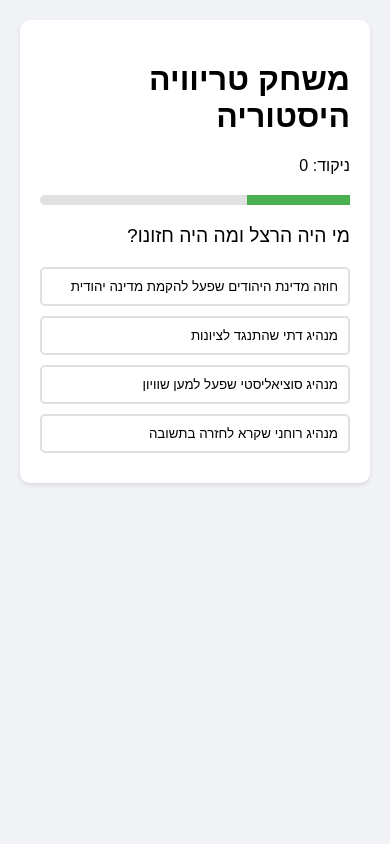
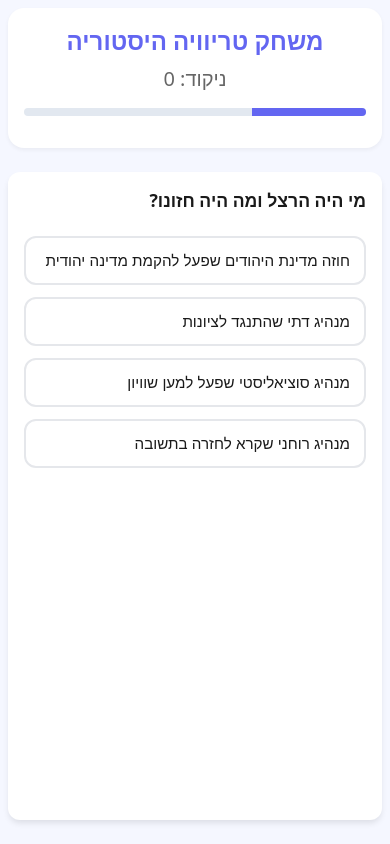
Before and after one commit to nitzano707/history_game, a plain HTML site: page index.html in a window 390 px wide. Both pictures are taken after a click on the button "התחל משחק". Drawn offline with Linux system fonts and the light colour scheme.

Commit message:
Update index.html

```diff
--- a/index.html
+++ b/index.html
@@ -2,69 +2,220 @@
 <html dir="rtl">
 <head>
     <meta charset="UTF-8">
-    <title>משחק טריוויה</title>
+    <meta name="viewport" content="width=device-width, initial-scale=1.0">
+    <title>משחק טריוויה היסטוריה</title>
     <style>
+        :root {
+            --primary-color: #6366f1;
+            --background-color: #f5f7ff;
+            --success-color: #22c55e;
+            --error-color: #ef4444;
+        }
+
+        * {
+            margin: 0;
+            padding: 0;
+            box-sizing: border-box;
+        }
+
         body {
-            font-family: Arial, sans-serif;
-            max-width: 800px;
+            font-family: system-ui, -apple-system, sans-serif;
+            background: var(--background-color);
+            min-height: 100vh;
+            display: flex;
+            flex-direction: column;
+        }
+
+        .container {
+            max-width: 600px;
+            width: 100%;
             margin: 0 auto;
-            padding: 20px;
-            background: #f0f2f5;
+            padding: 1rem;
+            flex-grow: 1;
+            display: flex;
+            flex-direction: column;
         }
-        .container {
+
+        .card {
             background: white;
-            padding: 20px;
-            border-radius: 10px;
-            box-shadow: 0 2px 4px rgba(0,0,0,0.1);
+            border-radius: 1rem;
+            box-shadow: 0 4px 6px -1px rgba(0, 0, 0, 0.1);
+            padding: 1.5rem;
+            margin-bottom: 1rem;
+            flex-grow: 1;
         }
-        .question {
-            font-size: 1.2em;
-            margin-bottom: 20px;
+
+        .header {
+            text-align: center;
+            margin-bottom: 1.5rem;
+            padding: 1rem;
+            background: white;
+            border-radius: 1rem;
+            box-shadow: 0 2px 4px rgba(0, 0, 0, 0.05);
         }
-        button {
-            display: block;
-            width: 100%;
-            padding: 10px;
-            margin: 10px 0;
-            border: 2px solid #e0e0e0;
-            border-radius: 5px;
-            background: white;
-            cursor: pointer;
-            text-align: right;
+
+        h1 {
+            color: var(--primary-color);
+            font-size: 1.5rem;
+            margin-bottom: 0.5rem;
         }
-        button.correct { background: #d4edda; }
-        button.wrong { background: #f8d7da; }
-        .feedback {
-            margin: 20px 0;
-            padding: 10px;
-            border-radius: 5px;
-            display: none;
+
+        .score {
+            font-size: 1.25rem;
+            color: #666;
+            font-weight: 500;
         }
-        .progress {
-            height: 10px;
-            background: #e0e0e0;
-            border-radius: 5px;
-            margin: 20px 0;
+
+        .progress-container {
+            background: #e2e8f0;
+            border-radius: 9999px;
+            height: 0.5rem;
+            margin: 1rem 0;
+            overflow: hidden;
         }
+
         .progress-bar {
             height: 100%;
-            background: #4CAF50;
+            background: var(--primary-color);
             width: 0;
-            transition: width 0.3s;
+            transition: width 0.3s ease;
+        }
+
+        .question {
+            font-size: 1.2rem;
+            font-weight: 600;
+            margin-bottom: 1.5rem;
+            color: #1a1a1a;
+        }
+
+        .answers {
+            display: grid;
+            gap: 0.75rem;
+        }
+
+        .answer-button {
+            padding: 1rem;
+            border: 2px solid #e5e7eb;
+            border-radius: 0.75rem;
+            background: white;
+            color: #1a1a1a;
+            font-size: 1rem;
+            cursor: pointer;
+            transition: all 0.2s;
+            text-align: right;
+            display: flex;
+            align-items: center;
+        }
+
+        .answer-button:hover:not([disabled]) {
+            border-color: var(--primary-color);
+            background: #f8fafc;
+        }
+
+        .answer-button.correct {
+            border-color: var(--success-color);
+            background: #f0fdf4;
+        }
+
+        .answer-button.wrong {
+            border-color: var(--error-color);
+            background: #fef2f2;
+        }
+
+        .feedback {
+            margin-top: 1rem;
+            padding: 1rem;
+            border-radius: 0.75rem;
+            display: none;
+            animation: fadeIn 0.3s ease-in;
+        }
+
+        .feedback.correct {
+            background: #f0fdf4;
+            color: #166534;
+            border: 1px solid #bbf7d0;
+        }
+
+        .feedback.wrong {
+            background: #fef2f2;
+            color: #991b1b;
+            border: 1px solid #fecaca;
+        }
+
+        .start-button, .next-button {
+            background: var(--primary-color);
+            color: white;
+            border: none;
+            padding: 1rem 2rem;
+            border-radius: 0.75rem;
+            font-size: 1.1rem;
+            font-weight: 500;
+            cursor: pointer;
+            transition: background-color 0.2s;
+            width: 100%;
+            margin-top: 1rem;
+        }
+
+        .start-button:hover, .next-button:hover {
+            background: #4f46e5;
+        }
+
+        .game-over {
+            text-align: center;
+        }
+
+        .game-over h2 {
+            color: var(--primary-color);
+            margin-bottom: 1rem;
+        }
+
+        .game-over p {
+            font-size: 1.1rem;
+            margin-bottom: 1.5rem;
+            color: #666;
+        }
+
+        @keyframes fadeIn {
+            from { opacity: 0; }
+            to { opacity: 1; }
+        }
+
+        @media (max-width: 640px) {
+            .container {
+                padding: 0.5rem;
+            }
+
+            .card {
+                padding: 1rem;
+                border-radius: 0.75rem;
+            }
+
+            .question {
+                font-size: 1.1rem;
+            }
+
+            .answer-button {
+                padding: 0.875rem;
+                font-size: 0.95rem;
+            }
         }
     </style>
 </head>
 <body>
     <div class="container">
+        <div class="header">
             <h1>משחק טריוויה היסטוריה</h1>
-        <div id="score">ניקוד: 0</div>
-        <div class="progress">
+            <div id="score" class="score">ניקוד: 0</div>
+            <div class="progress-container">
                 <div id="progress-bar" class="progress-bar"></div>
             </div>
+        </div>
+        <div class="card">
             <div id="game">
-            <button id="start-btn" onclick="initGame()">התחל משחק</button>
+                <button id="start-btn" class="start-button" onclick="initGame()">התחל משחק</button>
             </div>
             <div id="feedback" class="feedback"></div>
+        </div>
     </div>
 
     <script>
@@ -92,8 +243,10 @@
 
     function updateProgress() {
         const progressBar = document.getElementById('progress-bar');
-        const width = ((currentQuestionIndex + 1) / currentQuestions.length) * 100;
-        progressBar.style.width = width + '%';
+        const width = currentQuestions.length > 0
+            ? ((currentQuestionIndex + 1) / currentQuestions.length) * 100
+            : 0;
+        progressBar.style.width = `${width}%`;
     }
 
     function showQuestion() {
@@ -102,9 +255,13 @@
 
         gameDiv.innerHTML = `
             <div class="question">${question.question}</div>
-            ${question.answers.map((answer, index) =>
-                `<button onclick="checkAnswer(${index})">${answer}</button>`
-            ).join('')}
+            <div class="answers">
+                ${question.answers.map((answer, index) => `
+                    <button class="answer-button" onclick="checkAnswer(${index})">
+                        ${answer}
+                    </button>
+                `).join('')}
+            </div>
         `;
 
         updateProgress();
@@ -112,7 +269,7 @@
 
     function checkAnswer(selectedIndex) {
         const question = currentQuestions[currentQuestionIndex];
-        const buttons = document.querySelectorAll('button');
+        const buttons = document.querySelectorAll('.answer-button');
         const feedback = document.getElementById('feedback');
 
         buttons.forEach(btn => btn.disabled = true);
@@ -126,6 +283,7 @@
         document.getElementById('score').textContent = `ניקוד: ${score}`;
 
         feedback.textContent = question.explanation;
+        feedback.className = `feedback ${isCorrect ? 'correct' : 'wrong'}`;
         feedback.style.display = 'block';
 
         setTimeout(() => {
@@ -143,16 +301,20 @@
     function endGame() {
         const gameDiv = document.getElementById('game');
         gameDiv.innerHTML = `
+            <div class="game-over">
                 <h2>המשחק הסתיים!</h2>
                 <p>הצלחת לענות נכון על ${score} מתוך ${currentQuestions.length} שאלות</p>
-            <button onclick="initGame()">שחק שוב</button>
+                <button onclick="initGame()" class="start-button">שחק שוב</button>
+            </div>
         `;
+        document.getElementById('progress-bar').style.width = '100%';
     }
 
     async function initGame() {
         score = 0;
         currentQuestionIndex = 0;
         document.getElementById('score').textContent = 'ניקוד: 0';
+        document.getElementById('progress-bar').style.width = '0%';
 
         if (questions.length === 0) {
             questions = await loadQuestions();
```
Lines whose indentation alone changed are shown as unchanged.
